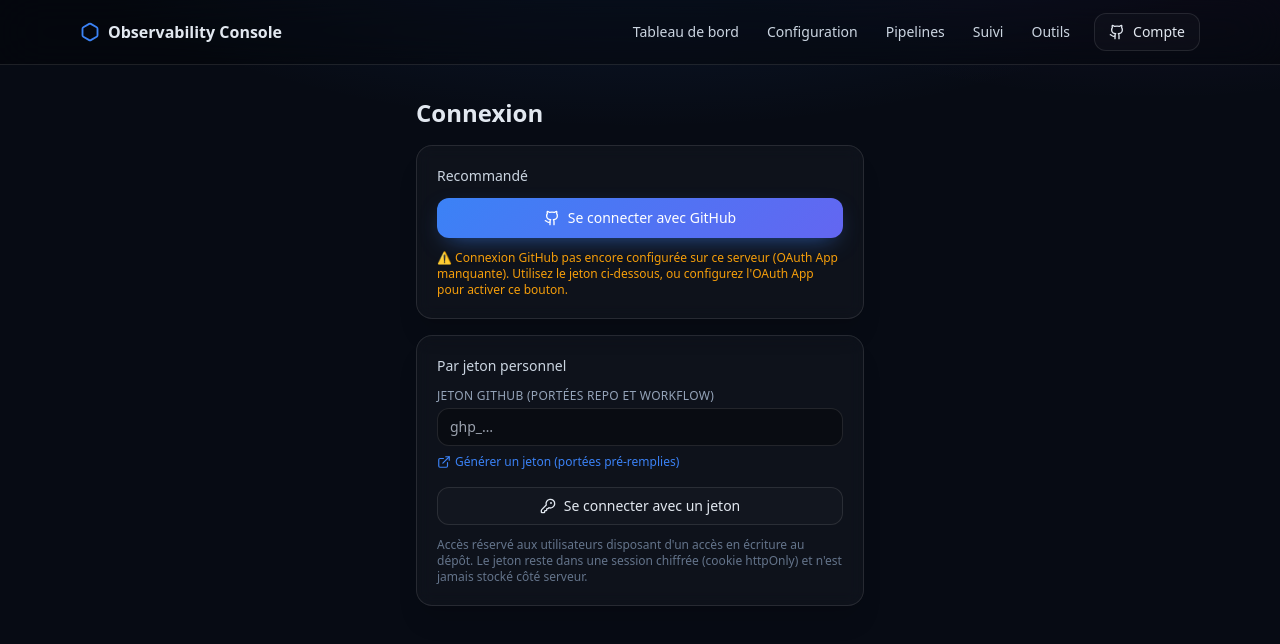
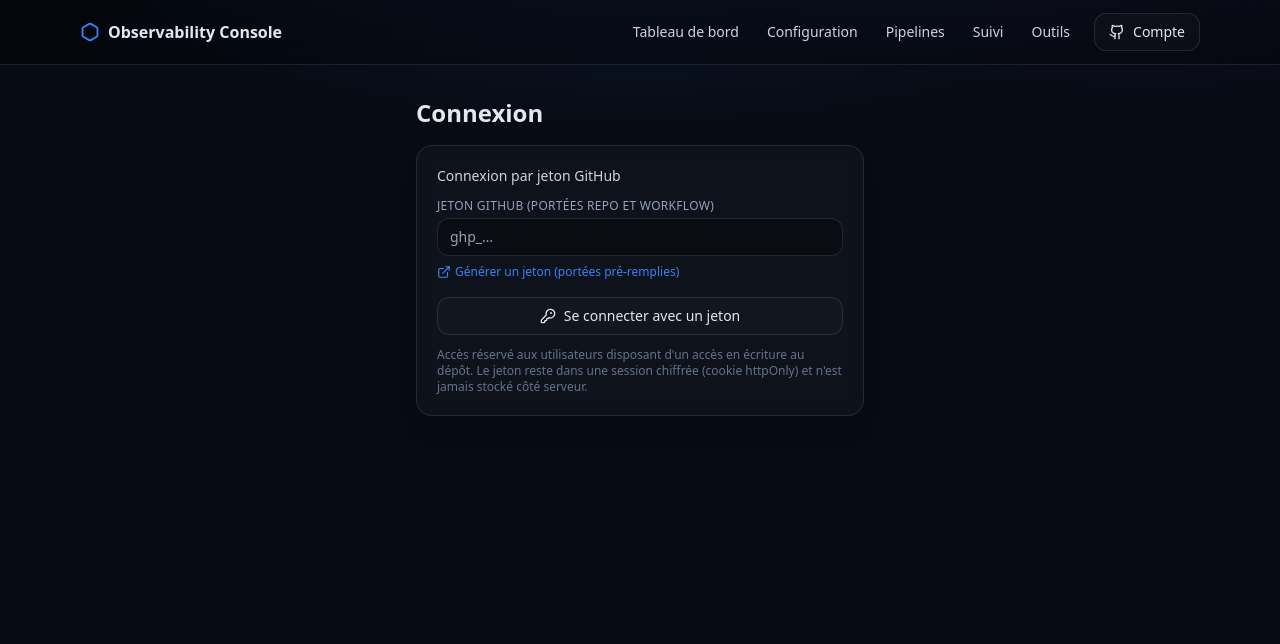
Before and after one commit to wbatchayon/observability-platform, a Next.js app in the folder gui/: page /login in a window 1280 px wide. Shown: the top 644 px of the page. Built offline with nearby package versions, Linux system fonts and the light colour scheme; no server answers.

Commit message:
fix(gui): masque la connexion OAuth tant qu'elle n'est pas configurée (jeton en méthode primaire, sans avertissement)

```diff
--- a/gui/app/login/page.tsx
+++ b/gui/app/login/page.tsx
@@ -72,24 +72,22 @@
         </div>
       ) : (
         <>
-          {/* Méthode recommandée : OAuth GitHub (aucun jeton à saisir) */}
+          {/* OAuth GitHub : affiché uniquement lorsqu'il est réellement configuré. */}
+          {oauth && (
             <div className="card space-y-3">
               <h2 className="text-sm font-medium text-slate-300">Recommandé</h2>
               <a href="/api/auth/oauth/start" className="btn w-full">
                 <Github className="h-4 w-4" />
                 Se connecter avec GitHub
               </a>
-            {!oauth && (
-              <p className="text-xs text-warn">
-                ⚠️ Connexion GitHub pas encore configurée sur ce serveur (OAuth App manquante).
-                Utilisez le jeton ci-dessous, ou configurez l&apos;OAuth App pour activer ce bouton.
-              </p>
+            </div>
           )}
-          </div>
 
-          {/* Méthode alternative : jeton personnel */}
+          {/* Connexion par jeton personnel (méthode primaire si l'OAuth n'est pas configuré). */}
           <div className="card space-y-3">
-            <h2 className="text-sm font-medium text-slate-300">Par jeton personnel</h2>
+            <h2 className="text-sm font-medium text-slate-300">
+              {oauth ? "Par jeton personnel" : "Connexion par jeton GitHub"}
+            </h2>
             <div>
               <label className="label">Jeton GitHub (portées repo et workflow)</label>
               <input
```
Lines whose indentation alone changed are shown as unchanged.
